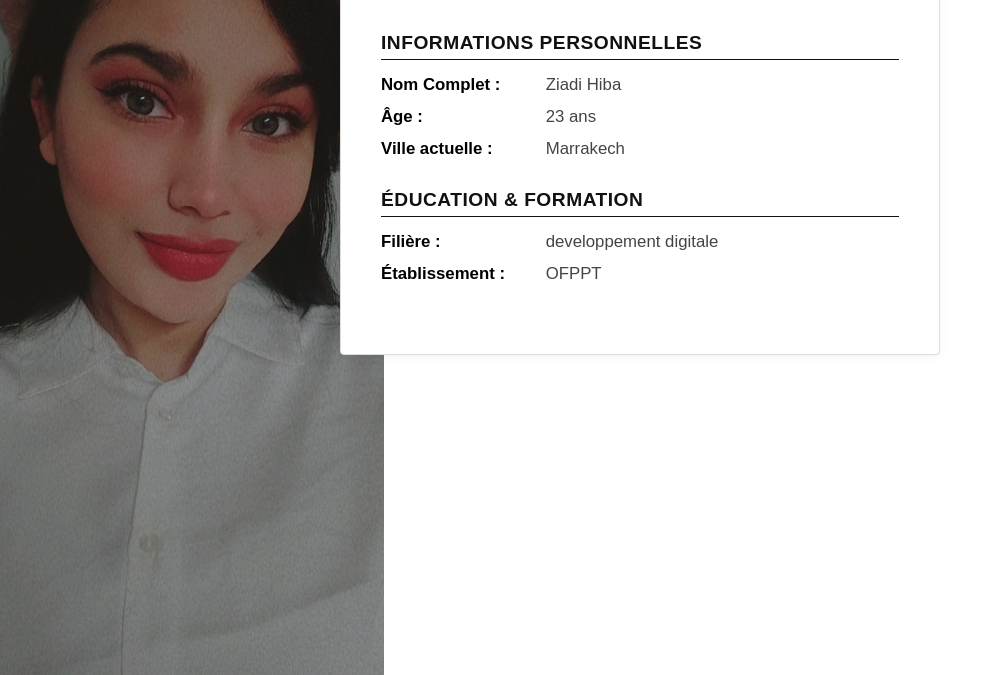
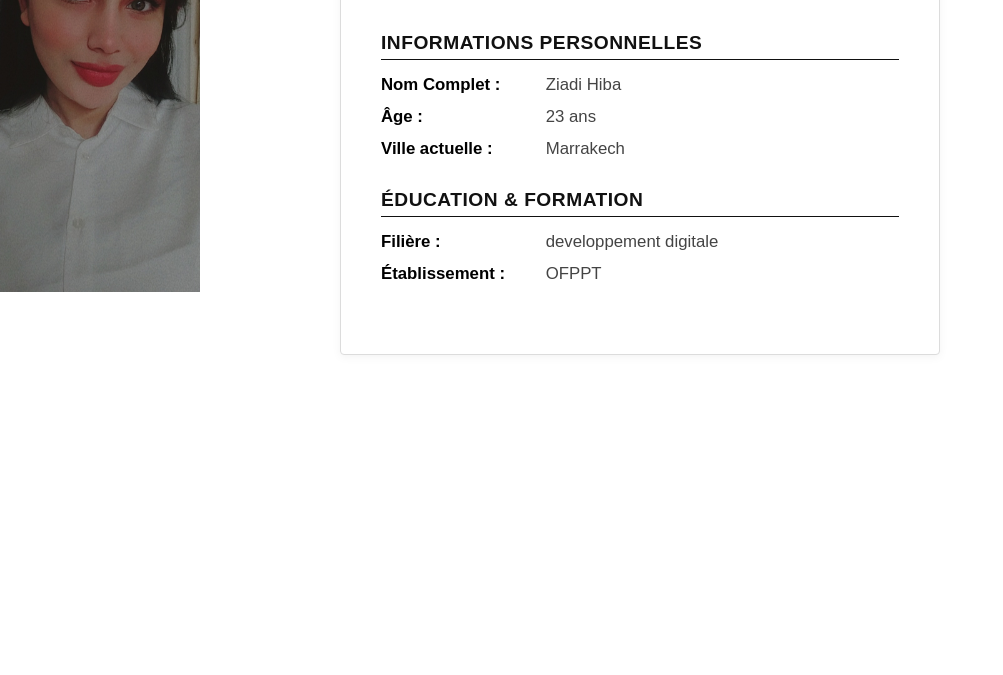
Before and after one commit to hibatia2002-eng/first-portfolio, a plain HTML site: page about.html in a window 1280 px wide. Shown: the part 125-800 px from the top of the page, without its empty margins (0-1003 px from the left). Drawn offline with Linux system fonts and the light colour scheme.

Commit message:
Add files via upload

```diff
--- a/about.html
+++ b/about.html
@@ -18,7 +18,7 @@
             align-items: center;
             /* min-height: 100vh; */
             background-image: url('me.jpeg') ;
-            background-size: contain;
+            background-size: 200px;
             background-repeat: no-repeat;
             background-attachment: fixed;
             position: relative;
```
